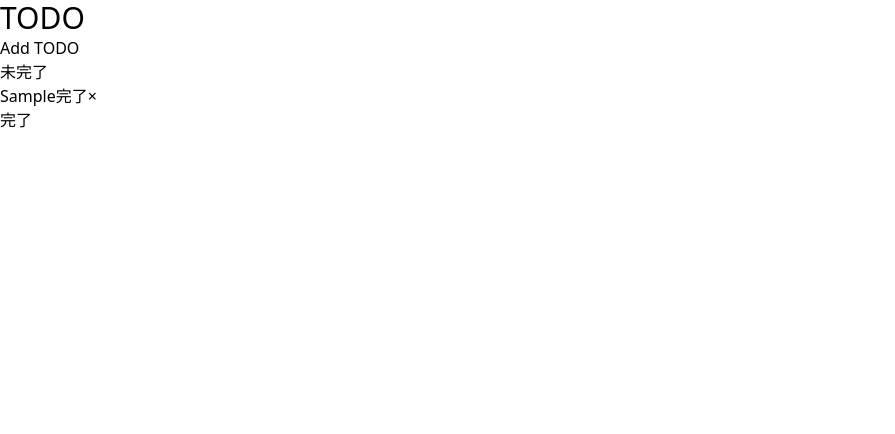
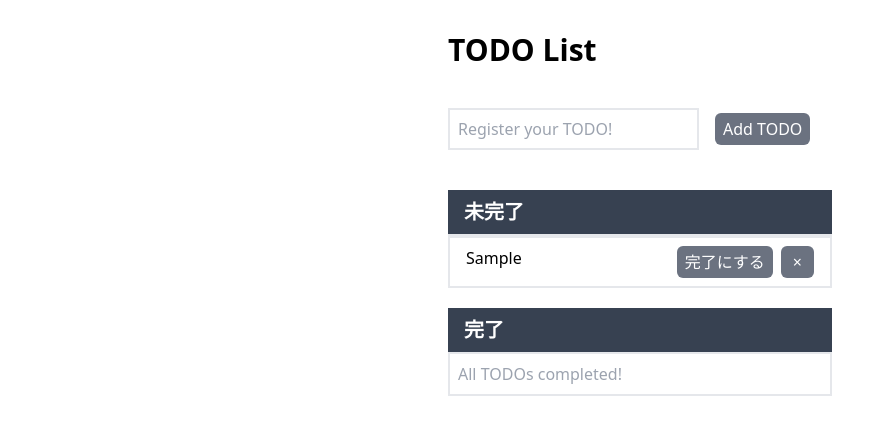
Before and after one commit to mimihokuro/todo, a Next.js app: page / in a window 1280 px wide. Both pictures are taken after typing "Sample" into the empty fields and a click on the button "Add TODO". Shown: the top 434 px of the page, without its empty margins (0-895 px from the left). Built offline with nearby package versions, Linux system fonts and the light colour scheme.

Commit message:
💄 Tailwindcssでスタイリング

```diff
--- a/src/pages/index.jsx
+++ b/src/pages/index.jsx
@@ -83,39 +83,93 @@ export default function Home() {
   };
 
   return (
-    <div>
-      <h1 className="text-3xl">TODO</h1>
-      <div>
-        <button onClick={handleAddNewTodo}>Add TODO</button>
-        <input value={todoText} onChange={handleInputTodoText} />
-        <h2>未完了</h2>
-        <ul>
-          {incompleteTodoList.map((todo, index) => {
+    <div className="max-w-md m-auto p-8">
+      <h1 className="text-3xl font-bold">TODO List</h1>
+      <div className="mt-10">
+        <input
+          className="border-2 leading-4 p-2 mr-4 box-border"
+          value={todoText}
+          placeholder={"Register your TODO!"}
+          onChange={handleInputTodoText}
+        />
+        <button
+          className="p-2 text-white leading-4 rounded-md bg-gray-500"
+          onClick={handleAddNewTodo}
+        >
+          Add TODO
+        </button>
+        <div className="mt-10">
+          <h2 className="py-2 px-4 font-bold text-xl text-white bg-gray-700">
+            未完了
+          </h2>
+          <ul className="border-2">
+            {incompleteTodoList.length ? (
+              incompleteTodoList.map((todo, index) => {
                 return (
-              <li key={index}>
+                  <li
+                    key={index}
+                    className="flex justify-between align-middle border-t-2 m-auto py-2 px-4"
+                  >
                     {todo}
-                <button onClick={() => handleCompleteTodo(index)}>完了</button>
-                <button onClick={() => handleCancelTodo(index)}>×</button>
+                    <div className="flex align-middle gap-2">
+                      <button
+                        className="p-2 text-white leading-4 rounded-md bg-gray-500"
+                        onClick={() => handleCompleteTodo(index)}
+                      >
+                        完了にする
+                      </button>
+                      <button
+                        className="px-3 py-1 text-white leading-4 rounded-md bg-gray-500"
+                        onClick={() => handleCancelTodo(index)}
+                      >
+                        ×
+                      </button>
+                    </div>
                   </li>
                 );
-          })}
+              })
+            ) : (
+              <span className="block p-2 text-gray-400">No TODOs...</span>
+            )}
           </ul>
-        <h2>完了</h2>
-        <ul>
-          {completeTodoList.map((todo, index) => {
+        </div>
+        <div className="mt-5">
+          <h2 className="py-2 px-4 font-bold text-xl text-white bg-gray-700">
+            完了
+          </h2>
+          <ul className="border-2">
+            {completeTodoList.length ? (
+              completeTodoList.map((todo, index) => {
                 return (
-              <li key={index}>
-                <label>
+                  <li
+                    key={index}
+                    className="flex justify-between align-middle border-t-2 m-auto py-2 px-4"
+                  >
                     {todo}
-                  <button onClick={() => handleIncompleteTodo(index)}>
+                    <div className="flex align-middle gap-2">
+                      <button
+                        className="p-2 text-white leading-4 rounded-md bg-gray-500"
+                        onClick={() => handleIncompleteTodo(index)}
+                      >
                         未完了にする
                       </button>
-                </label>
-                <button onClick={() => handleDeleteTodo(index)}>×</button>
+                      <button
+                        className="px-3 py-1 text-white leading-4 rounded-md bg-gray-500"
+                        onClick={() => handleDeleteTodo(index)}
+                      >
+                        ×
+                      </button>
+                    </div>
                   </li>
                 );
-          })}
+              })
+            ) : (
+              <span className="block p-2 text-gray-400">
+                All TODOs completed!
+              </span>
+            )}
           </ul>
+        </div>
       </div>
     </div>
   );
```
Lines whose indentation alone changed are shown as unchanged.
